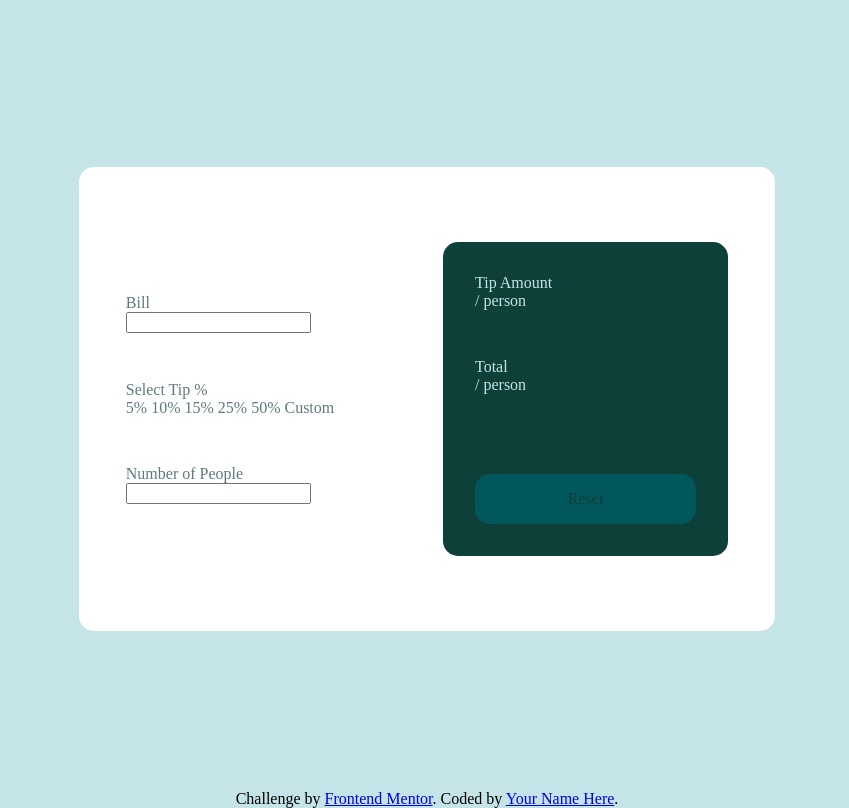
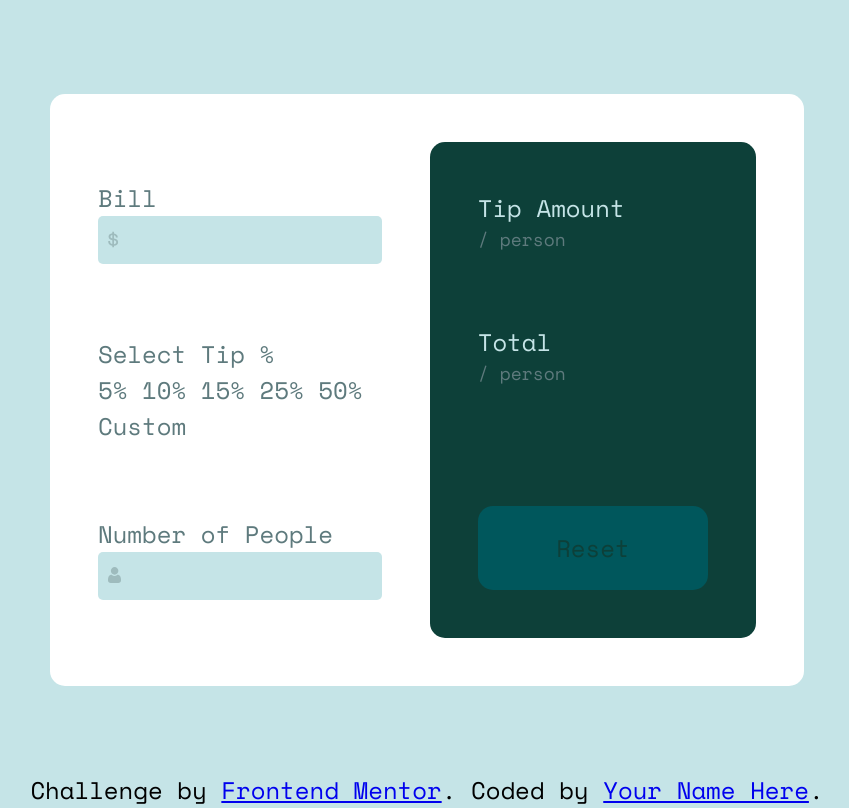
Before and after one commit to theoluciano/tipCalc, a plain HTML site: page index.html in a window 1280 px wide. Shown: the whole page, without its empty margins (213-1062 px from the left). Drawn offline with nearby package versions, Linux system fonts and the light colour scheme.

Commit message:
custom text fields + font import and application

```diff
--- a/index.html
+++ b/index.html
@@ -17,7 +17,7 @@
         <div class="padding-under">
           Bill
           <br>
-          <input type="textarea">
+          <input type="textarea" class="dollar-icon">
         </div>
       </div>
       <div>
@@ -37,7 +37,7 @@
         <div>
           Number of People
           <br>
-          <input type="textarea">
+          <input type="textarea" class="person-icon">
         </div>
 
       </div>
@@ -47,12 +47,16 @@
         <div class="padding-under">
           Tip Amount
           <br>
-          / person
+            <div class="per-person">
+              / person
+            </div>
         </div>
         <div>
           Total
           <br>
-          / person
+          <div class="per-person">
+            / person
+          </div>
         </div>
       </div>
       <div class="button">
--- a/styles.css
+++ b/styles.css
@@ -1,3 +1,5 @@
+@import url('https://fonts.googleapis.com/css2?family=Space+Mono&display=swap');
+
 /* Color Variables */
 .color-primary{
   color: hsl(172, 67%, 15%)
@@ -44,11 +46,11 @@
 }
 
 .background-secondary-light{
-  background-color: hsl(185, 41%, 84%)
+  background-color: hsl(185, 41%, 84%);
 }
 
 .background-secondary-lighter{
-  background-color: hsl(189, 41%, 97%)
+  background-color: hsl(189, 41%, 97%);
 }
 
 .background-lightest{
@@ -58,7 +60,35 @@
 html{
   height: 100%;
 }
+
+input{
+  width: 100%;
+  background-color: hsl(185, 41%, 84%);
+  color: var(--color-primary);
+  border: none;
+  outline: none;
+  border-radius: 5px;
+  padding: 10px 0px 10px 0px;
+  text-indent: 40px;
+  font-size: 24px;
+  font-weight: 600;
+  letter-spacing: +2px;
+}
+
+.dollar-icon{
+  background-image: url('icon-dollar.svg');
+  background-repeat: no-repeat;
+  background-position: 10px 15px;
+}
+
+.person-icon{
+  background-image: url('icon-person.svg');
+  background-repeat: no-repeat;
+  background-position: 10px 15px;
+}
 .body{
+  font-family: 'Space Mono', monospace;
+  font-size: 24px;
   height: 100%;
   display: flex;
   justify-content: center;
@@ -88,8 +118,6 @@ html{
 .input{
   display: flex;
   flex-direction: column;
-  padding: 0 2em 0 0;
-  margin: 0 2em 0 0;
   color: hsl(186, 14%, 43%);
   min-width: 35%;
 }
@@ -105,6 +133,11 @@ html{
   padding-bottom: 3em;
 }
 
+.per-person{
+  color: hsl(186, 14%, 43%);
+  font-size: 18px;
+}
+
 .button{
   padding: 1em;
   text-align: center;
```
Also changed, not shown: icon-dollar.svg (added), icon-person.svg (added), logo.svg (added).
